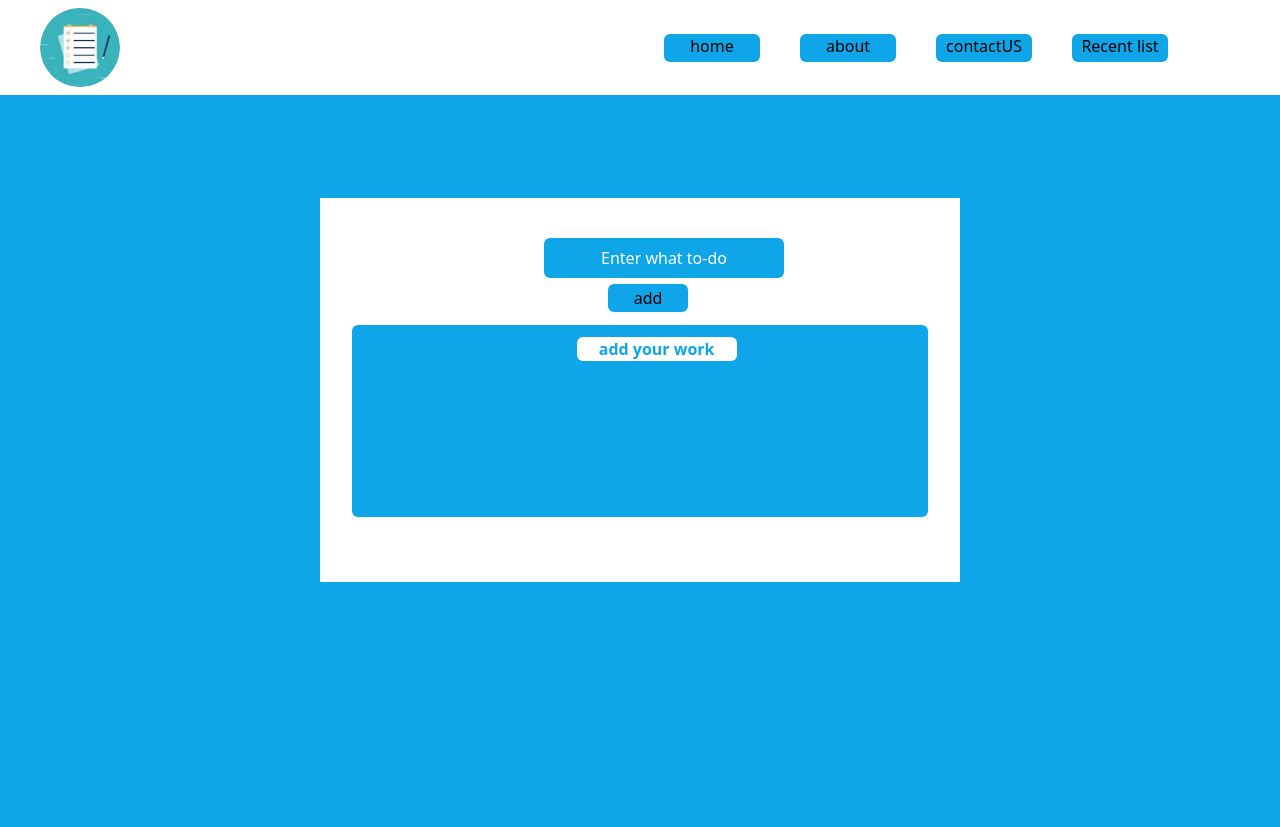
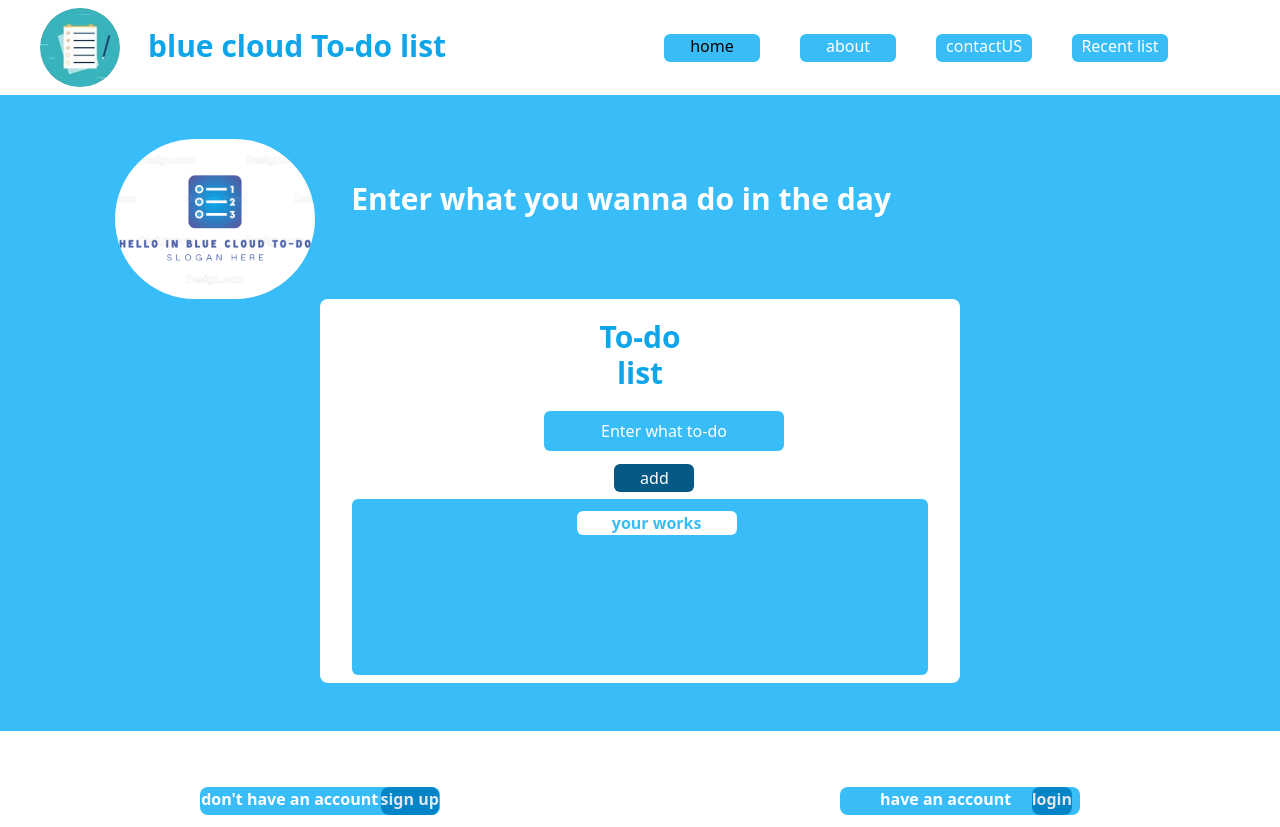
Before and after one commit to waqastariqtiti/todo-website, a website: page home.html in a window 1280 px wide. Before the commit the page ends 800 px from the top, so only its background shows below. Drawn offline with nearby package versions, Linux system fonts and the light colour scheme.

Commit message:
last push

```diff
--- a/home.html
+++ b/home.html
@@ -15,12 +15,29 @@
       .rounder {
         border-radius: 100px;
       }
+
+      .box {
+        transition: transform 0.5s ease;
+        cursor: pointer;
+        border-radius: 10px;
+      }
+
+      .box:hover {
+        transform: scale(1.1);
+        box-shadow: 0 10px 20px rgba(0, 0, 0, 0.3);
+      }
+
+      .mtm {
+        margin-top: 48px;
+      }
     </style>
   </head>
-  <body class="bg-sky-500">
+
+  <body class="bg-sky-400">
+    <!-- header start here -->
     <header>
       <div class="hmain bg-white flex justify-between items-center">
-        <div class="logo">
+        <div class="logo flex">
           <img
             src="./logo.jpeg"
             class="rounder ml-10 my-2"
@@ -28,26 +45,31 @@
             width="80px"
             alt="logo"
           />
+          <h1
+            class="mx-7 my-7 font-bold text-3xl font-sans text-center text-sky-500"
+          >
+            blue cloud To-do list
+          </h1>
         </div>
         <div class="links ml-10">
           <div class="flex items-center align-middle">
             <div
-              class="linked h-7 w-24 text-center bg-sky-500 mr-10 rounded-md"
+              class="linked h-7 w-24 text-center bg-sky-400 mr-10 rounded-md text-black box"
             >
               <a class=" " href="./home.html">home</a>
             </div>
             <div
-              class="linked h-7 w-24 text-center bg-sky-500 mr-10 rounded-md"
+              class="linked h-7 w-24 text-center bg-sky-400 mr-10 rounded-md text-white box"
             >
               <a class=" " href="./about.html">about</a>
             </div>
             <div
-              class="linked h-7 w-24 text-center bg-sky-500 mr-10 rounded-md"
+              class="linked h-7 w-24 text-center bg-sky-400 mr-10 rounded-md text-white box"
             >
               <a class=" " href="./contactUS.html">contactUS</a>
             </div>
             <div
-              class="linked h-7 w-24 text-center bg-sky-500 mr-28 rounded-md"
+              class="linked h-7 w-24 text-center bg-sky-400 mr-28 rounded-md text-white box"
             >
               <a class=" " href="./yourRecent.html">Recent list</a>
             </div>
@@ -55,31 +77,96 @@
         </div>
       </div>
     </header>
-    <main class="bg-white mx-80 h-96 w-[50%] mt-[8%]">
+    <!-- header end -->
+
+    <main class="items-center flex mt-1 ">
+      <img
+        src="./list.png"
+        height="200vh"
+        width="200vw"
+        alt=""
+        class="ml-[9%] mt-10 rounded-full"
+      />
+      <h1 class="font-bold text-3xl font-sans text-center text-white ml-9 ">Enter what you wanna do in the day</h1>
+    </main>
+    <!-- main bar -->
+    <main class="bg-white mx-80 h-96 w-[50%] mt-[0%] rounded-lg items-center">
+      <h1
+        class="inline-block font-bold text-3xl font-sans text-center text-sky-500 mx-[40%] mt-5"
+      >
+        To-do list
+      </h1>
       <div class="">
         <input
           type="text"
           placeholder="Enter what to-do"
           id="text"
-          class="ml-[35%] mt-10 w-60 rounded-md h-10 bg-sky-500 text-white text-center placeholder:text-white"
+          class="ml-[35%] mt-5 w-60 rounded-md h-10 bg-sky-400 text-white text-center placeholder:text-white"
         />
       </div>
 
       <button
         onclick="add()"
-        class="ml-[45%] mt-[1%] bg-sky-500 w-20 h-7 rounded-md"
+        class="ml-[46%] mt-[2%] bg-sky-800 w-20 h-7 rounded-md text-white"
       >
         add
       </button>
 
       <div
         id="list"
-        class="text-white ml-[5%] mt-[2%] bg-sky-500 w-[90%] h-48 rounded-md text-center overflow-x-auto "
+        class="text-white ml-[5%] mt-[1%] bg-sky-400 w-[90%] h-44 rounded-md text-center overflow-x-auto"
       >
-        <p class="bg-white text-sky-500 font-bold w-40 ml-[39%] mt-3 block rounded-md" >add your work</p>
+        <p
+          class="bg-white text-sky-400 font-bold w-40 ml-[39%] mt-3 block rounded-md"
+        >
+          your works
+        </p>
+      </div>
+      <button
+        id="restore"
+        onclick="restore() "
+        class="ml-[32%] mt-[1%] bg-sky-400 w-60 h-7 rounded-md"
+        style="display: none"
+      >
+        Restore Recent value
+      </button>
+    </main>
+    <!-- end -->
+    <!-- main 2nd bar -->
+    <div
+      class="main2 flex justify-around align-bottom items-baseline mtm bg-white mb-0 h-24"
+    >
+      <div class="signupBar bg-white w-96 h-16 rounded-lg">
+        <center class="mt-14">
+          <div
+            class="bg-sky-400 w-60 h-7 rounded-lg text-white flex justify-around box"
+          >
+            <h4 class="font-bold">don't have an account</h4>
+            <a
+              class="bg-sky-600 text-slate-200 font-bold rounded-lg hover:underline hover:text-white"
+              href="./signup.html"
+              >sign up</a
+            >
+          </div>
+        </center>
+      </div>
+      <div class="loginbar bg-white w-96 h-16 rounded-lg">
+        <center class="mt-14">
+          <div
+            class="bg-sky-400 w-60 h-7 rounded-lg text-white flex justify-between box"
+          >
+            <h4 class="ml-10 font-bold">have an account</h4>
+            <a
+              class="bg-sky-600 text-slate-200 font-bold rounded-lg hover:underline hover:text-white mr-2"
+              href="./index.html"
+              >login</a
+            >
+          </div>
+        </center>
+      </div>
     </div>
-    <button id="restore" onclick="restore() " class="ml-[32%] mt-[1%] bg-sky-500 w-60 h-7 rounded-md" style="display: none;">Restore Recent value</button>
-    </main>
+    <!-- end -->
     <script src="./home.js"></script>
+    <!-- code end -->
   </body>
 </html>
--- a/home.js
+++ b/home.js
@@ -25,7 +25,7 @@ function deleteAdded(itemID) {
 function restore(itemID) {
   const item = document.getElementById(`addItem-${itemID}`);
   const restoreButton = document.getElementById(`restore`);
-  if (item) {
+  if (item.style.display = "none") {
     item.style.display = "inline";
     restoreButton.style.display = "none";
   }
--- a/index.js
+++ b/index.js
@@ -21,8 +21,7 @@ const auth = getAuth(app);
 const button = document.getElementById("submit");
 button.addEventListener("click", handleLogin);
 
-function handleLogin(event) {
-  event.preventDefault();
+function handleLogin() {
   console.log("Button clicked, handling login");
   const emailValue = document.getElementById("email").value;
   const passValue = document.getElementById("password").value;
```
Also changed, not shown: list.png (added).
